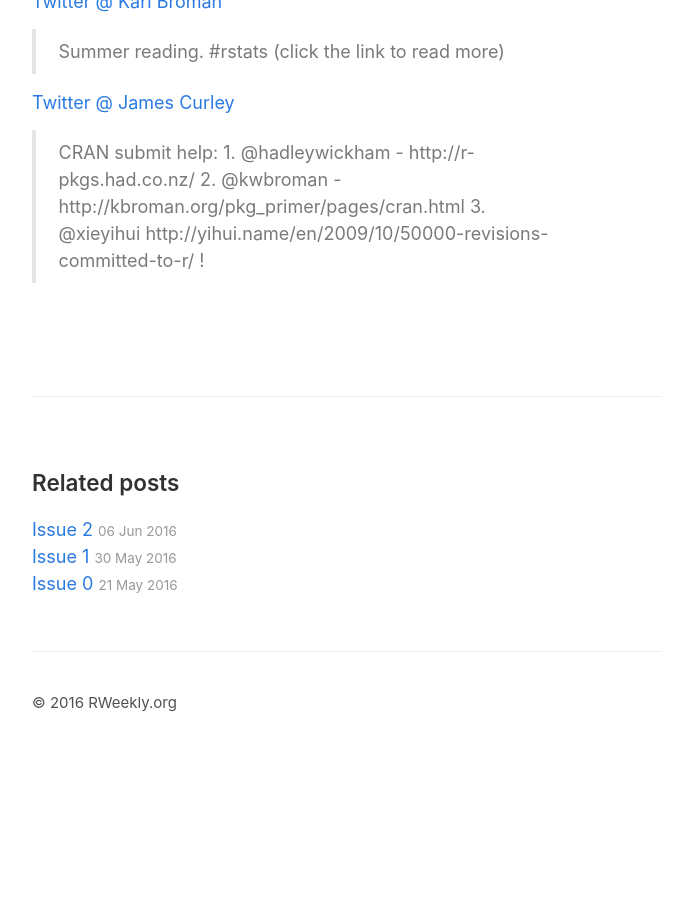
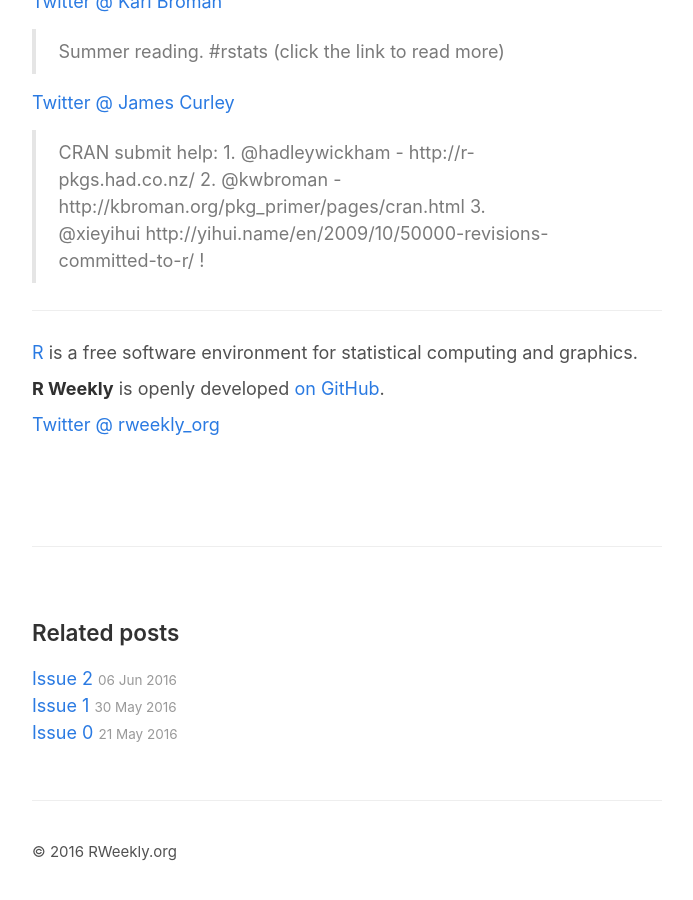
Before and after one commit to rweekly/rweekly.org, a Jekyll site: the page built from _posts/2016-6-13-issue-3.md, in a window 1280 px wide and 900 px high, scrolled down 9775 px. Shown: the whole window, without its empty margins (293-986 px from the left). Built offline with Jekyll 4.4.1, drawn with Linux system fonts in a browser that asks for light colours; before the commit the page ends 10526 px from its top, so only the background shows below that.

Commit message:
add footer

```diff
--- a/_posts/2016-6-13-issue-3.md
+++ b/_posts/2016-6-13-issue-3.md
@@ -250,3 +250,11 @@ Updates from [R Core](http://developer.r-project.org/blosxom.cgi/R-devel/NEWS).
 [Twitter @ James Curley](https://twitter.com/jalapic/status/741358160175333376)
 
 > CRAN submit help: 1. @hadleywickham - http://r-pkgs.had.co.nz/  2. @kwbroman - http://kbroman.org/pkg_primer/pages/cran.html 3. @xieyihui http://yihui.name/en/2009/10/50000-revisions-committed-to-r/ !
+
+<HR />
+
+[R](https://www.r-project.org/) is a free software environment for statistical computing and graphics.
+
+**R Weekly** is openly developed [on GitHub](https://github.com/rweekly/rweekly.org).
+
+[Twitter @ rweekly_org](https://twitter.com/rweekly_org)
```
